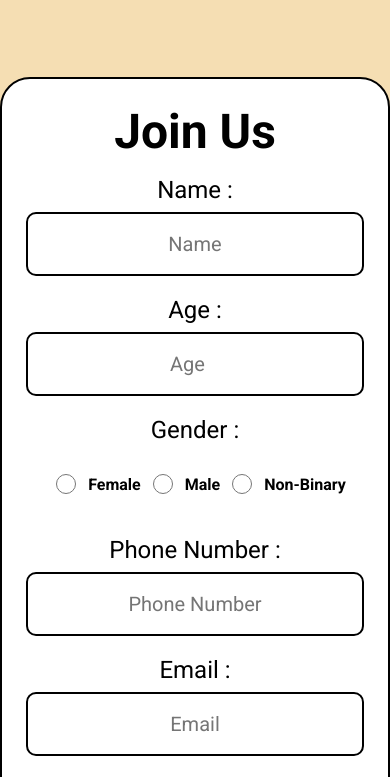
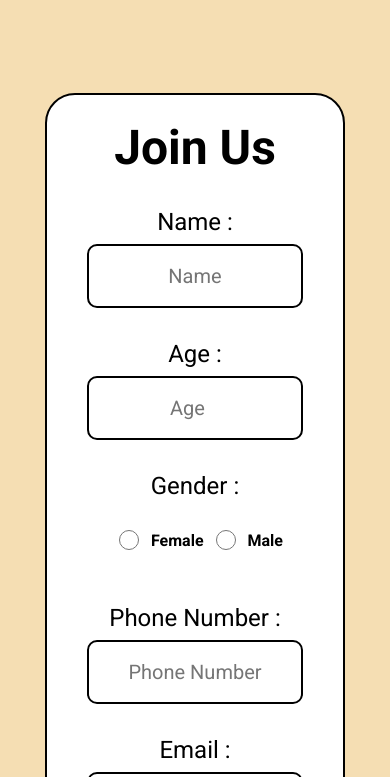
Before and after one commit to Sorrymaker12/Vitness-Primary, a plain HTML site: page regis.html in a window 390 px wide. Shown: the part 67-844 px from the top of the page. Drawn offline with nearby package versions, Linux system fonts and the light colour scheme.

Commit message:
Classes Responsiveness

```diff
--- a/regis.css
+++ b/regis.css
@@ -1,21 +1,21 @@
 .regis-content {
-	height: 1264px;
+	height: 1464px;
 	padding-top: 4rem;
 	background-color: wheat;
 	display: flex;
-	justify-content: center;
 	text-align: center;
 	flex-direction: column;
+	align-items: center;
+	width: 100%;
 }
 
 #errormsg {
-	padding-top: 1rem;
+	padding: 3rem;
 	color: red;
 	font-size: 1.5rem;
 }
 
 .form-container {
-	padding-top: 4rem;
 	height: 100%;
 	width: 100%;
 	display: flex;
@@ -24,7 +24,7 @@
 
 #form {
 	padding: 1.5rem;
-	height: 800px;
+	height: 1000px;
 	width: 800px;
 	background-color: white;
 	border: 2px solid black;
@@ -89,7 +89,7 @@
 }
 
 .label-container {
-	height: 120px;
+	padding: 1rem;
 }
 
 .submit-div {
@@ -98,3 +98,55 @@
 	align-items: center;
 	text-align: center;
 }
+
+/* Responsiveness */
+@media (max-width: 830px) {
+	.regis-content {
+		height: 1664px;
+	}
+	#form {
+		width: 600px;
+	}
+}
+
+@media (max-width: 700px) {
+	#errormsg {
+		font-size: 1.25rem;
+	}
+}
+
+@media (max-width: 600px) {
+	#form {
+		width: 400px;
+	}
+	#form button {
+		font-size: 1.25rem;
+		padding: 0.75rem;
+	}
+}
+
+@media (max-width: 400px) {
+	#form {
+		width: 300px;
+	}
+}
+
+@media (max-width: 330px) {
+	#errormsg {
+		font-size: 1rem;
+	}
+	#form h1 {
+		font-size: 2rem;
+	}
+	#form input {
+		font-size: 1rem;
+		height: 40px;
+	}
+	.rad-butts h3 {
+		font-size: 0.75rem;
+		margin: 0 6px 0 6px;
+	}
+	#form {
+		width: 300px;
+	}
+} ;
--- a/regis.html
+++ b/regis.html
@@ -61,7 +61,6 @@
 						<div class="rad-butts">
 							<input type="radio" name="gender" id="Female" value ="Female" > <h3>Female</h3>
 							<input type="radio" name="gender" id="Male"  value ="Male"> <h3>Male</h3>
-							<input type="radio" name="gender" id="Non-Binary"  value ="Non-Binary"> <h3>Non-Binary</h3>
 						</div>
 					</div>
 					<div class="label-container">
```
